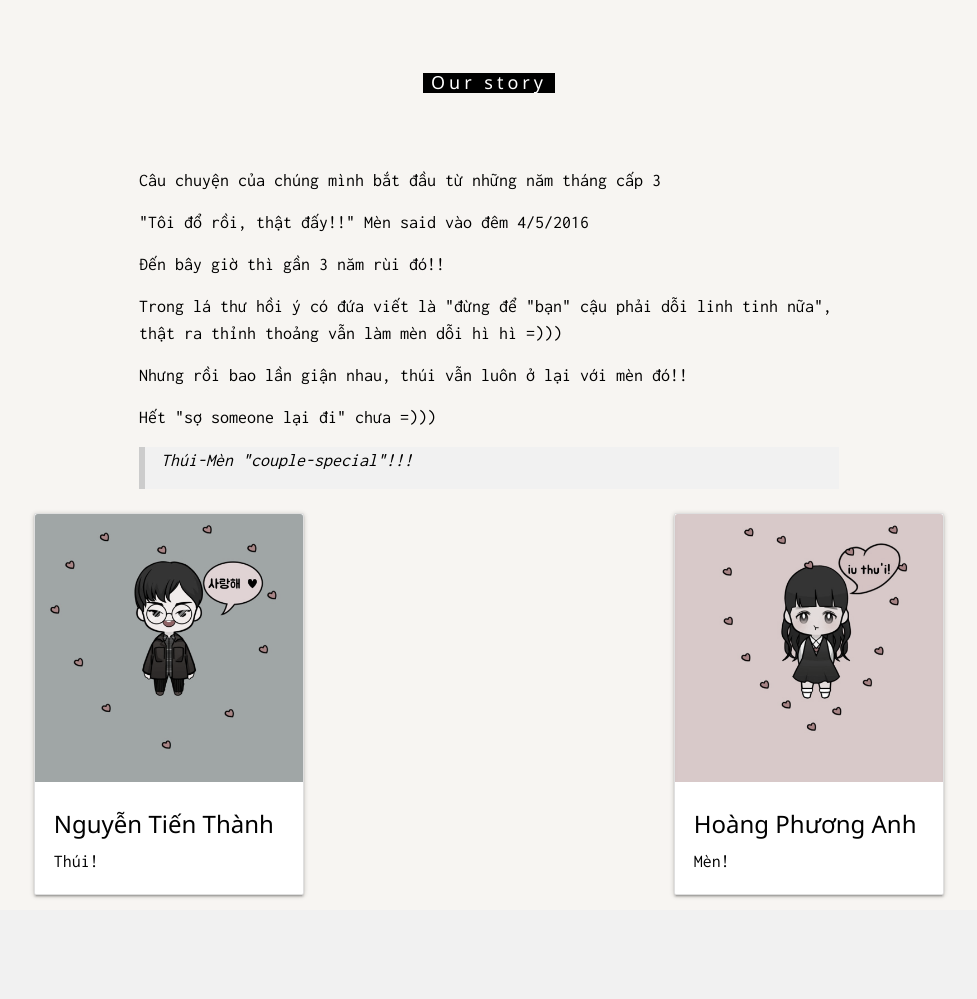
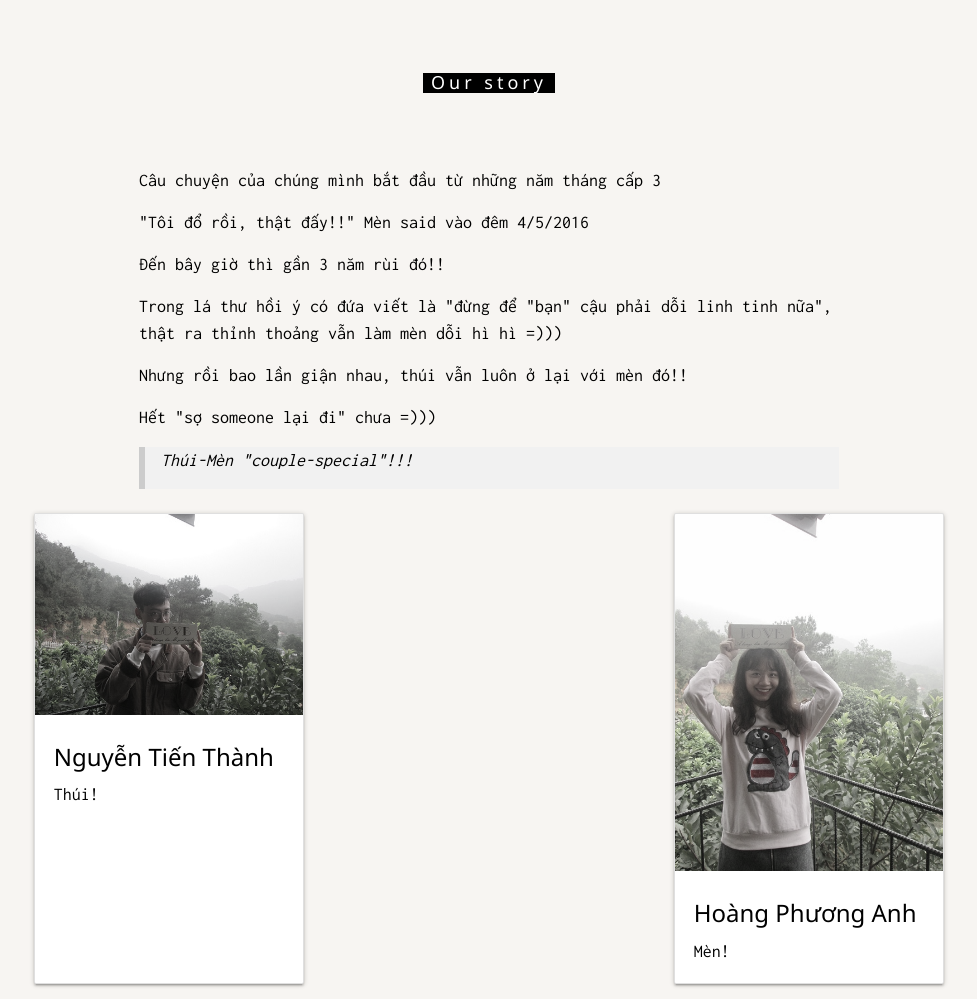
Before and after one commit to paty0504/menprj, a Python web app: template templates/index.html in a window 1280 px wide. Shown: the part 601-1600 px from the top of the page, without its empty margins (151-1128 px from the left). Before the commit the page ends 1499 px from the top, so only its background shows below. Run offline with Jinja, Linux system fonts and the light colour scheme; the template is opened without the code that fills it, so the values that code supplies are empty; some libraries are stand-ins or nearby versions; some web fonts are replaced.

Commit message:
Update index.html

```diff
--- a/templates/index.html
+++ b/templates/index.html
@@ -82,7 +82,7 @@ body, html {
 <!-- Menu Container -->
 <div class="w-100 d-flex justify-content-around" >
   <div class="card" style="width: 18rem;">
-  <img class="card-img-top" src="../static/image/45800833_1164157447066004_4260783878924402688_n.jpg" >
+  <img class="card-img-top" src="../static/image/thuibg.JPG" >
   <div class="card-body">
     <h5 class="card-title">Nguyễn Tiến Thành</h5>
     <p class="card-text">Thúi!</p>
@@ -91,7 +91,7 @@ body, html {
   </div>
 
   <div class="card" style="width: 18rem;">
-  <img class="card-img-top" src="../static/image/menn.jpg" >
+  <img class="card-img-top" src="../static/image/menbg.JPG" >
   <div class="card-body">
     <h5 class="card-title">Hoàng Phương Anh</h5>
     <p class="card-text">Mèn!</p>
```
